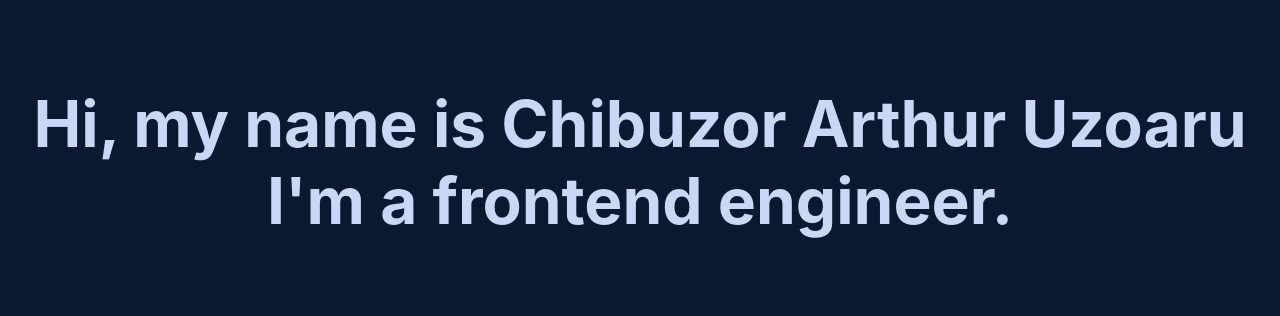
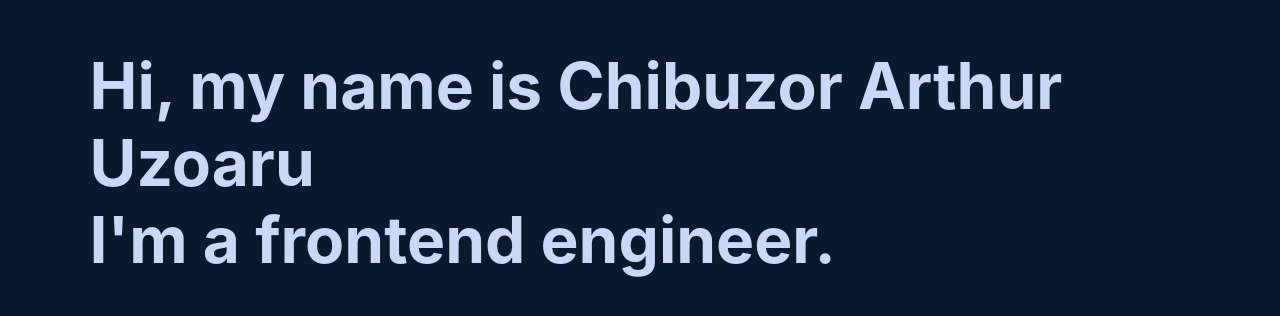
Before and after one commit to arthurbazz/personal-portfolio, a React (Create React App) app in the folder portfolio/: page / in a window 1280 px wide. Shown: the part 222-538 px from the top of the page. Built offline with nearby package versions, Linux system fonts and the light colour scheme.

Commit message:
update hero style

```diff
--- a/portfolio/src/styles/pages/_hero.scss
+++ b/portfolio/src/styles/pages/_hero.scss
@@ -5,7 +5,16 @@
   justify-content: center;
   align-items: center;
   color: $light-grey;
-  text-align: center;
+  //   text-align: center;
+  font-weight: 400;
+  padding: 0rem 5.6rem;
+  margin-bottom: 0;
+  top: 0;
+  left: 0;
+  bottom: 0;
+  right: 0;
+  z-index: -1;
+
   h1 {
     font-size: 4rem;
     margin-bottom: 1rem;
```
Also changed, not shown: portfolio/src/styles/abstracts/_variables.scss (line endings or trailing spaces).
